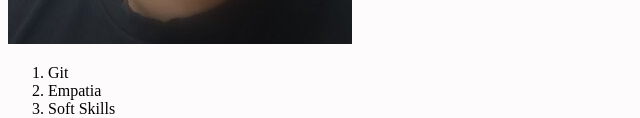
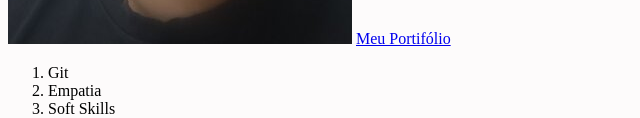
Before and after one commit to tryber/sd-015-b-project-lessons-learned, a website: page index.html in a window 1280 px wide. Shown: the part 423-541 px from the top of the page, without its empty margins (0-640 px from the left). Drawn offline with Linux system fonts and the light colour scheme.

Commit message:
Adiciona link externo

```diff
--- a/index.html
+++ b/index.html
@@ -13,6 +13,7 @@
     </header>
 
     <img id="minha_foto" src="new_sz_jr.jpg" alt="Minha Foto">
+    <a href="https://fpdsjr.github.io/" target="_blank">Meu Portifólio</a>
 
     <section>
         <ol id="licoes_aprendidas">
@@ -44,7 +45,8 @@
         </section>
     </section>
 
-   <footer id="rodape">
+
+ <footer id="rodape">
 
    </footer>
 
```
